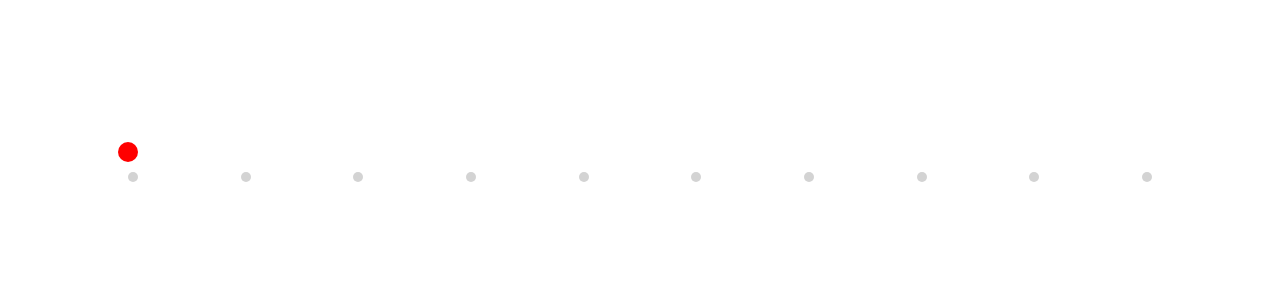
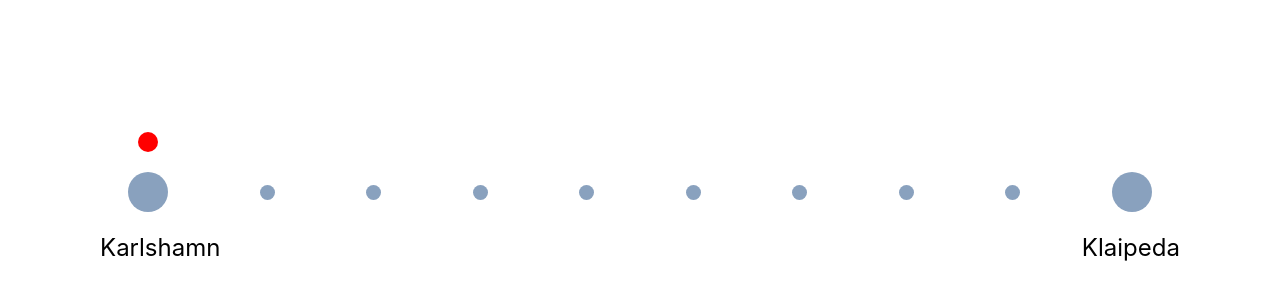
Before and after one commit to Devhasnain/dfds-voyage-case, a React (Create React App) app: page / in a window 1280 px wide. Shown: the part 148-448 px from the top of the page. Built offline with nearby package versions, Linux system fonts and the light colour scheme.

Commit message:
added: styling

```diff
--- a/src/App.tsx
+++ b/src/App.tsx
@@ -34,6 +34,7 @@ const ProgressContainer = styled.div`
 `;
 
 const ProgressAxis = styled.div`
+    position: relative;
     display: flex;
     justify-content: space-between;
     align-items: center;
@@ -42,11 +43,34 @@ const ProgressAxis = styled.div`
 `;
 
 const Dot = styled.div`
-    height: 10px;
-    width: 10px;
+    height: 15px;
+    width: 15px;
     background-color: ${(props: { active: boolean }) =>
-        props.active ? 'darkblue' : 'lightgray'};
+        props.active ? '#0E2A43' : '#89A1BE'};
     border-radius: 50%;
+
+    :first-child,
+    :nth-last-child(2) {
+        position: relative;
+        height: 40px;
+        width: 40px;
+    }
+
+    :first-child::before {
+        content: 'Karlshamn';
+        position: absolute;
+        font-size: 24px;
+        bottom: -50px;
+        left: -70%;
+    }
+
+    :nth-last-child(2)::before {
+        content: 'Klaipeda';
+        position: absolute;
+        font-size: 24px;
+        bottom: -50px;
+        right: -70%;
+    }
 `;
 
 const PortLabel = styled.span`
@@ -55,7 +79,8 @@ const PortLabel = styled.span`
 `;
 
 const Pin = styled.div`
-    margin-bottom: 50px;
+    margin-bottom: 100px;
+    left: 20px;
     height: 20px;
     width: 20px;
     background-color: red;
```
